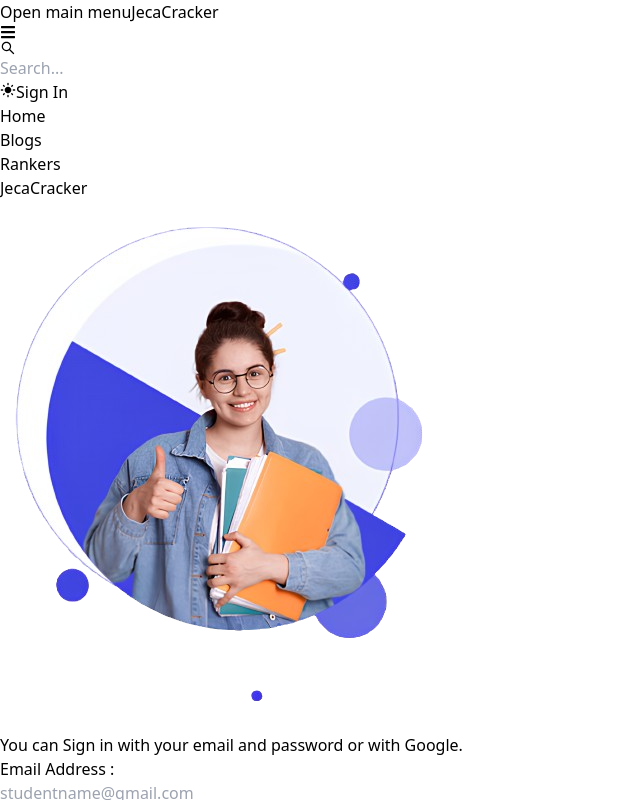
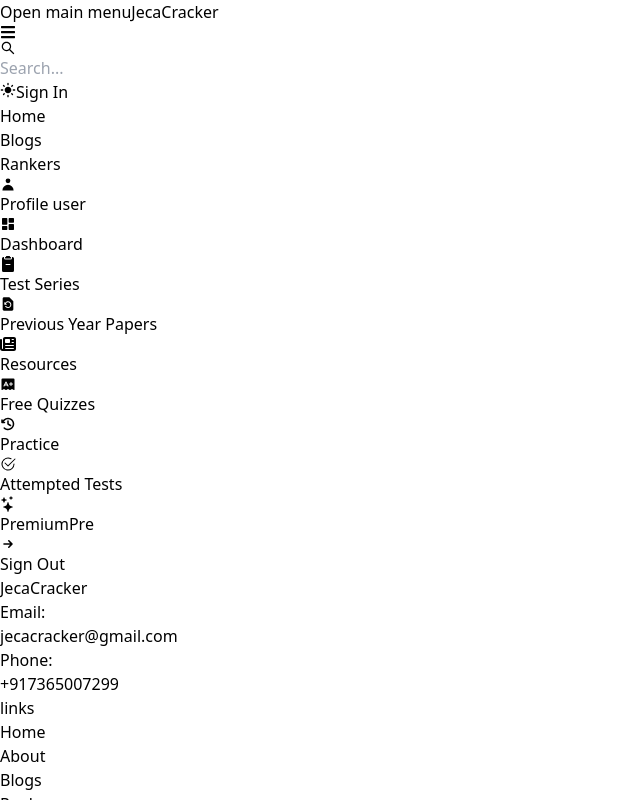
Before and after one commit to RajeshVerma1612/Mern, a React (Vite) app in the folder frontend/: page /dashboard in a window 1280 px wide. Before the commit this address led to /signin. Shown: the top 800 px of the page, without its empty margins (0-640 px from the left). Built offline with nearby package versions, Linux system fonts and the light colour scheme; no server answers.

Commit message:
complete Sidebar

```diff
--- a/frontend/src/App.jsx
+++ b/frontend/src/App.jsx
@@ -20,9 +20,9 @@
         <Route path='/signin'element={<SignIn/>} />
         <Route path='/signup'element={<SignUp/>} />
         <Route path='/rankers'element={<Rankers/>} />
-        <Route element={<PrivateRoute/>}>
+        {/* <Route element={<PrivateRoute/>}> */}
           <Route path='/dashboard'element={<Dashboard/>} />
-        </Route>
+        {/* </Route> */}
       </Routes>
       <Footer/>
     </BrowserRouter>
--- /dev/null
+++ b/frontend/src/components/DashProfile.jsx
@@ -0,0 +1,7 @@
+import React from 'react'
+
+export default function DashProfile() {
+  return (
+    <div>DashProfile</div>
+  )
+}
--- /dev/null
+++ b/frontend/src/components/DashSidebar.jsx
@@ -0,0 +1,74 @@
+import {Sidebar} from 'flowbite-react'
+import { HiArrowSmRight, HiUser } from "react-icons/hi";
+import { BsFillClipboard2MinusFill,BsCheck2Circle,BsStars} from "react-icons/bs";
+import { BiSolidDashboard } from "react-icons/bi";
+import { PiExamFill } from "react-icons/pi";
+import { FaNewspaper } from "react-icons/fa6";
+import { PiClockCounterClockwiseBold } from "react-icons/pi";
+import { MdRestorePage } from "react-icons/md";
+
+
+
+import { useEffect, useState } from 'react';
+import { useLocation,Link } from 'react-router-dom';
+
+export default function DashSidebar() {
+    const location = useLocation();
+    const [tab, setTab] = useState('');
+    useEffect(() => {
+      const urlPrams = new URLSearchParams(location.search)
+      const tabFormUrl = urlPrams.get('tab');
+      if(tabFormUrl){
+        setTab(tabFormUrl);
+      }
+    }, [location.search]);
+
+  return (
+    <Sidebar className='w-full md:w-60'>
+        <Sidebar.Items>
+            <Sidebar.ItemGroup>
+                <Link to='/dashboard?tab=profile'>
+                <Sidebar.Item active={tab==='profile'} icon={HiUser} label={'user'} labelColor='dark'>
+                Profile </Sidebar.Item></Link>
+                <Link to='/dashboard?tab=dashboard'>
+                <Sidebar.Item active={tab==='dashboard'} icon={BiSolidDashboard}>
+                Dashboard</Sidebar.Item></Link>
+            </Sidebar.ItemGroup>
+            <Sidebar.ItemGroup>
+
+                <Link to='/dashboard?tab=test-series'>
+                <Sidebar.Item active={tab==='test-series'} icon={BsFillClipboard2MinusFill}>
+                Test Series</Sidebar.Item></Link>
+
+                <Link to='/dashboard?tab=previous-year'>
+                <Sidebar.Item active={tab==='previous-year'} icon={MdRestorePage}>
+                Previous Year Papers</Sidebar.Item></Link>
+
+                <Link to='/dashboard?tab=resources'>
+                <Sidebar.Item active={tab==='resources'} icon={FaNewspaper}>
+                Resources</Sidebar.Item></Link>
+
+                <Link to='/dashboard?tab=free-quizes'>
+                <Sidebar.Item active={tab==='free-quizes'} icon={PiExamFill}>
+                Free Quizzes</Sidebar.Item></Link>
+
+                <Link to='/dashboard?tab=practice'>
+                <Sidebar.Item active={tab==='practice'} icon={PiClockCounterClockwiseBold}>
+                Practice</Sidebar.Item></Link>
+
+                <Link to='/dashboard?tab=attempted-tests'>
+                <Sidebar.Item active={tab==='attempted-tests'} icon={BsCheck2Circle}>
+                Attempted Tests</Sidebar.Item></Link>
+            </Sidebar.ItemGroup>
+            <Sidebar.ItemGroup>
+                <Link to='/dashboard?tab=premium'>
+                <Sidebar.Item active={tab==='premium'} icon={BsStars} label={'Pre'}>
+                Premium</Sidebar.Item></Link>
+
+                <Sidebar.Item  icon={HiArrowSmRight} className='cursor-pointer' >
+                Sign Out</Sidebar.Item>
+            </Sidebar.ItemGroup>
+        </Sidebar.Items>
+    </Sidebar>
+  )
+}
--- a/frontend/src/components/Header.jsx
+++ b/frontend/src/components/Header.jsx
@@ -35,11 +35,11 @@
                             <span className='block text-sm'>@{currentUser.username}</span>
                             <span className='block text-sm font-medium truncate'>{currentUser.email}</span>
                         </Dropdown.Header>
-                        <Link to={'/dashboard?tab=profile'}>
-                            <Dropdown.Item>Profile</Dropdown.Item>
+                        <Link to={'/dashboard?tab=dashboard'}>
+                            <Dropdown.Item>Dashboard</Dropdown.Item>
                         </Link>
                         <Dropdown.Divider/>
-                        <Dropdown.Item>Sign Out <FaSignOutAlt className='hidden sm:inline ml-2' /></Dropdown.Item>
+                        <Dropdown.Item>Sign Out</Dropdown.Item>
                     </Dropdown>
                 ):
                 (
--- a/frontend/src/pages/Dashboard.jsx
+++ b/frontend/src/pages/Dashboard.jsx
@@ -1,9 +1,26 @@
-import React from 'react'
+import { useEffect, useState } from 'react';
+import { useLocation } from 'react-router-dom';
+import DashSidebar from '../components/DashSidebar';
+import DashProfile from '../components/DashProfile';
 
-function Dashboard() {
+export default function Dashboard() {
+  const location = useLocation();
+  const [tab, setTab] = useState('');
+  useEffect(() => {
+    const urlPrams = new URLSearchParams(location.search)
+    const tabFormUrl = urlPrams.get('tab');
+    if(tabFormUrl){
+      setTab(tabFormUrl);
+    }
+  }, [location.search]);
   return (
-    <div>Dashboard</div>
+    <div className='min-h-screen flex flex-col md:flex-row'>
+      <div className='w-full md:w-60'>
+        {/* Sidebar*/}
+        <DashSidebar/>
+      </div>
+      {/* profile  */}
+      { tab==='profile' && <DashProfile/>}
+    </div>
   )
 }
-
-export default Dashboard
```
